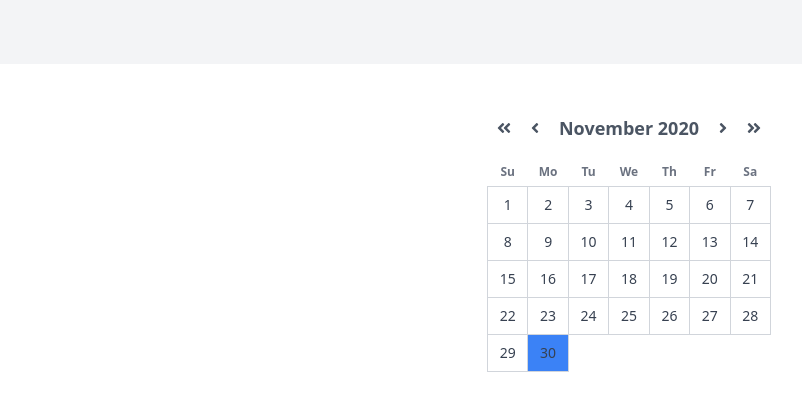
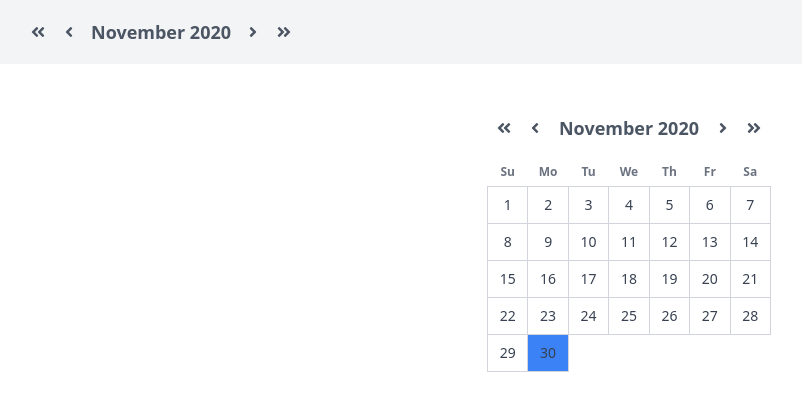
Before and after one commit to SouravInsights/calendar-ui, a React (Create React App) app: page / in a window 1280 px wide. Shown: the top 410 px of the page, without its empty margins (11-813 px from the left). Built offline with nearby package versions, Linux system fonts and the light colour scheme; the HTML template or start-up script is replaced by a standard one.

Commit message:
Got the CalendarControls working in the Header

```diff
--- a/src/components/Navbar/Navbar.js
+++ b/src/components/Navbar/Navbar.js
@@ -1,12 +1,52 @@
 import React from "react";
+import { CalendarContext } from "../../context/CalendarContext";
 import CalendarControls from "../Calendar/CalendarControls";
+import { format } from "date-fns";
 
-const Navbar = ({}) => {
+const Navbar = ({ handleSelectDate, closeCalendar }) => {
+  const {
+    selectedDate,
+    setNextDay,
+    setPreviousDay,
+    setNextWeek,
+    setPreviousWeek,
+    setDateNextMonth,
+    setDatePreviousMonth,
+    setMonthStart,
+    setDateNextYear,
+    setDatePreviousYear,
+  } = React.useContext(CalendarContext);
+
+  const handleDateSelection = (date) => {
+    const dateString = format(date, "yyyy-MM-dd");
+    handleSelectDate(dateString);
+  };
+
+  const handleKeyPress = (e, cb) => {
+    const charCode = e.charCode;
+    if (charCode === 13 || charCode === 32) {
+      cb(new Error("handleKeyPress never got executed."));
+      console.log("handleKeyPress got executed.");
+    }
+  };
+
   return (
     <nav className="bg-gray-100">
       <div className="max-w-7xl mx-auto px-4 sm:px-6 lg:px-8">
         <div className="flex items-center justify-between h-16">
-          <div className="flex items-center">{/* <CalendarControls /> */}</div>
+          <div className="flex items-center">
+            <CalendarControls
+              setPrevYear={setDatePreviousYear}
+              setPrevMonth={setDatePreviousMonth}
+              setNextMonth={setDateNextMonth}
+              setNextYear={setDateNextYear}
+              prevYear={(e) => handleKeyPress(e, setDatePreviousYear)}
+              prevMonth={(e) => handleKeyPress(e, setDatePreviousMonth)}
+              nextMonth={(e) => handleKeyPress(e, setDateNextMonth)}
+              nextYear={(e) => handleKeyPress(e, setDateNextYear)}
+              date={selectedDate}
+            />
+          </div>
           <div className="-mr-2 flex md:hidden">
             {/* Mobile menu button  */}
             <button className="bg-gray-800 inline-flex items-center justify-center p-2 rounded-md text-gray-400 hover:text-white hover:bg-gray-700 focus:outline-none focus:ring-2 focus:ring-offset-2 focus:ring-offset-gray-800 focus:ring-white">
```
